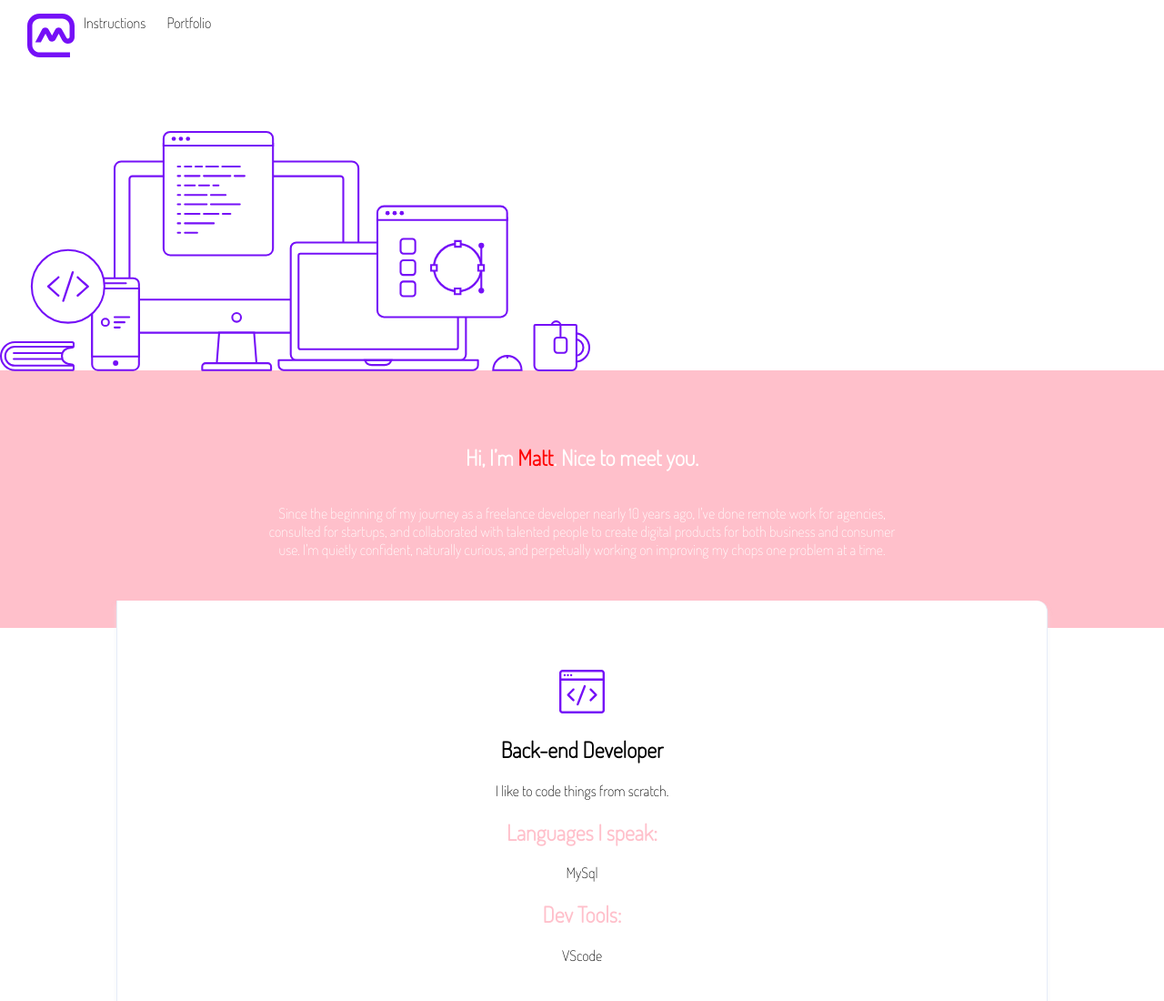
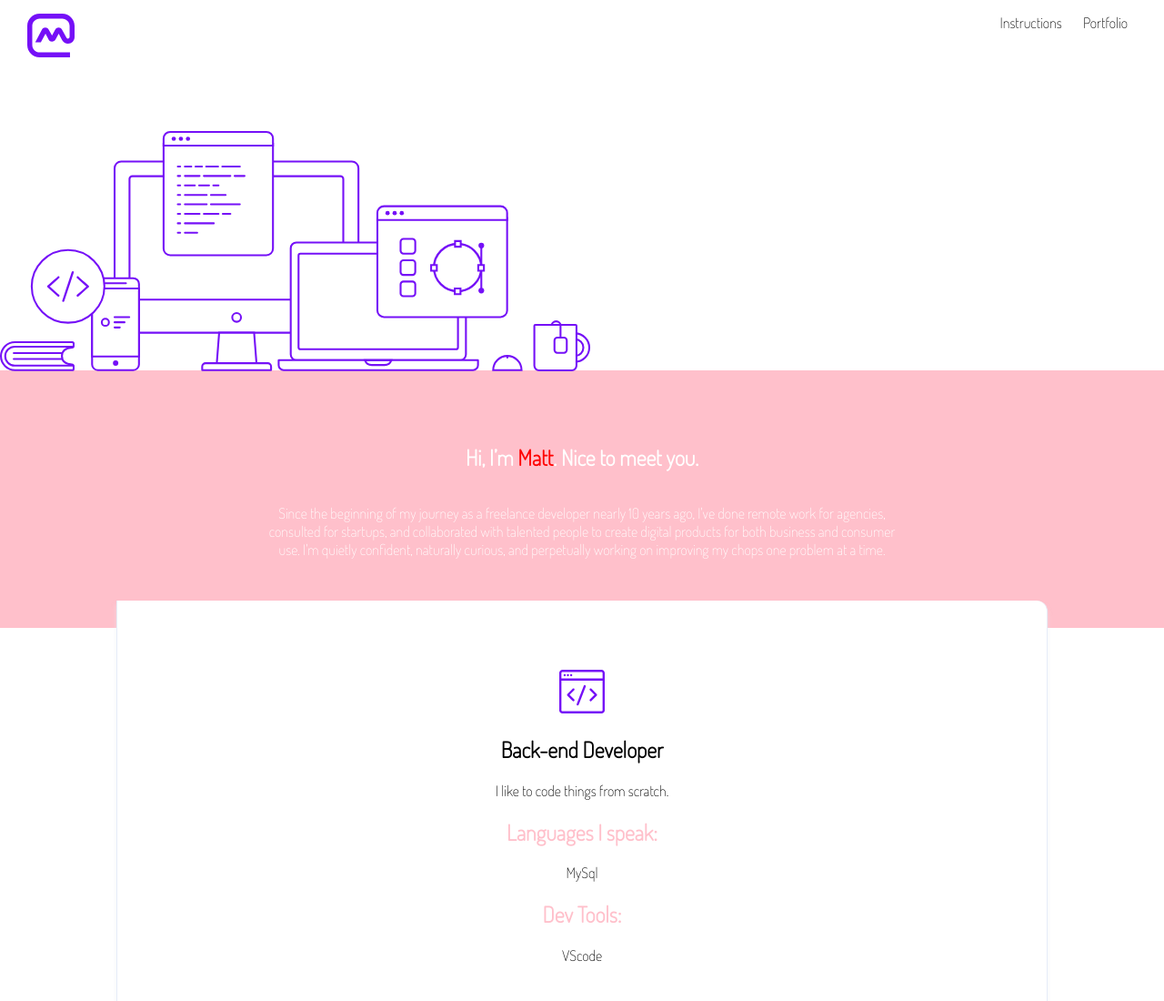
Before and after one commit to v3ry/checkpoint1, a website: page checkpoint1/site/portfolio.html in a window 1280 px wide. Shown: the top 1100 px of the page at 91% size. Drawn offline with Linux system fonts and the light colour scheme.

Commit message:
Css header modification

```diff
--- a/checkpoint1/algo/3/theaterSieges.js
+++ b/checkpoint1/algo/3/theaterSieges.js
@@ -21,9 +21,9 @@ function theaterSieges() {
   const myList = [];
   for(let y=0; y < 26; y++){
     let myResult = [];
-  for(let i = 0; i < 100;i++){
-    myResult.push((y+1) + "-" + (i+1))
-  }
+    for(let i = 0; i < 100;i++){
+      myResult.push((y+1) + "-" + (i+1))
+    }
   myList.push(myResult)
 }
 return myList
--- a/checkpoint1/site/css/portfolio.css
+++ b/checkpoint1/site/css/portfolio.css
@@ -80,3 +80,10 @@ p {
   padding-left: 15px;
   padding-right: 15px;
 }
+@media screen and (min-width:700px){
+  .navbar{
+    display:flex;
+    justify-content:space-between;
+  }
+
+}
```
Also changed, not shown: checkpoint1/README.md.
